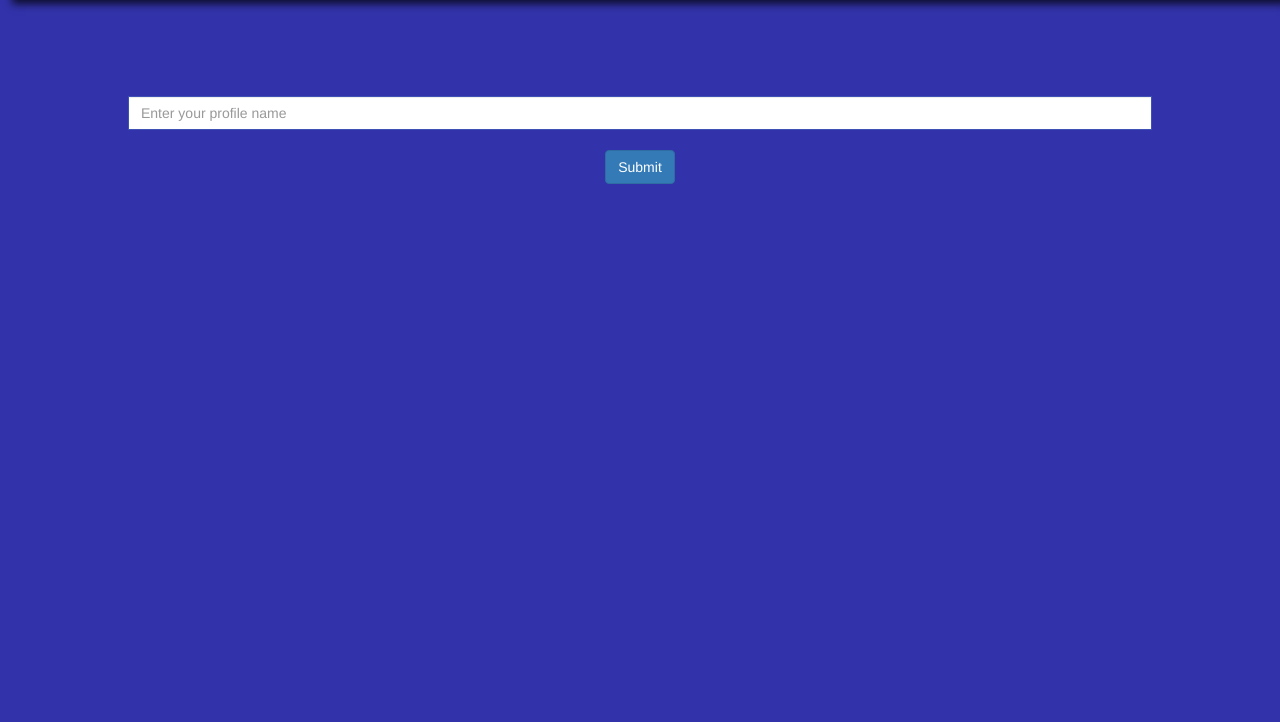
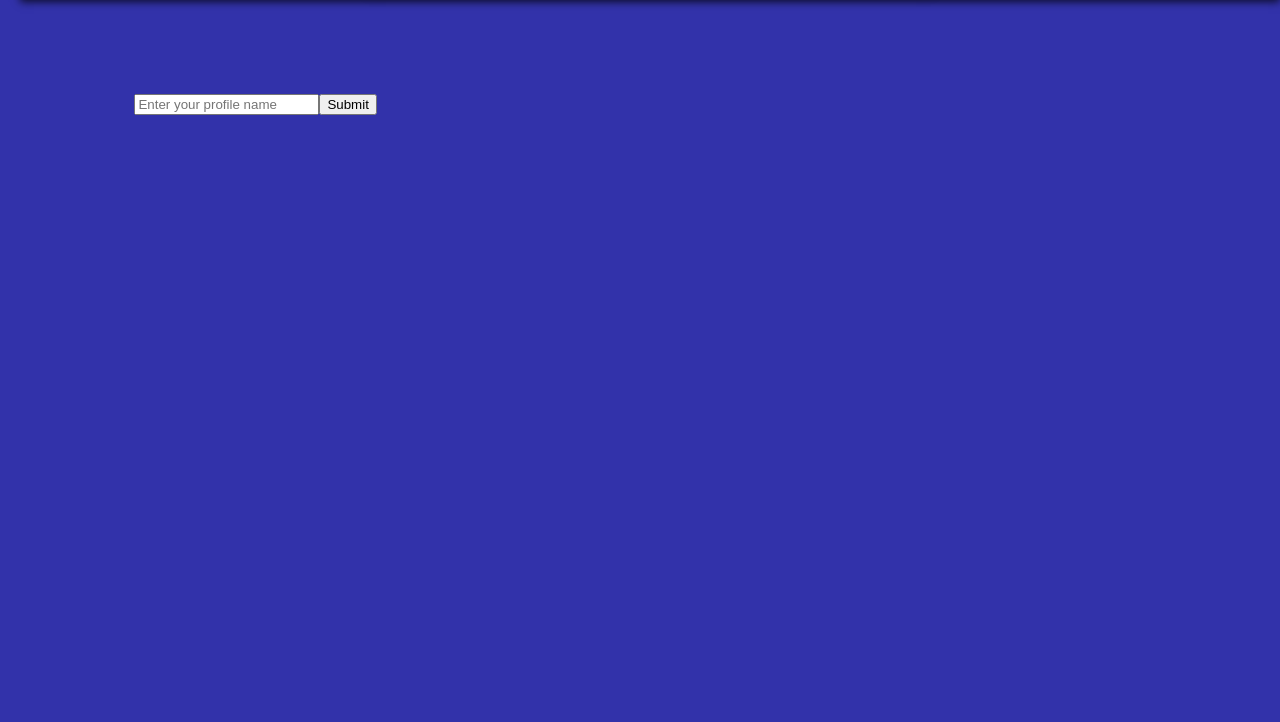
Before and after one commit to J8298c/github_card, a React app: page / in a window 1280 px wide. Shown: the part 78-800 px from the top of the page. Built offline with nearby package versions, Linux system fonts and the light colour scheme; a web font is replaced by a local one.

Commit message:
removing bootstrap and cleaned up bootstrap code

```diff
--- a/css/style.css
+++ b/css/style.css
@@ -5,6 +5,10 @@ html {
     background-color: #3232AA;
     height: 100%;
     width: 100%;
+}
+a{
+    text-decoration: none;
+    color: lightgray;
 }
 #header {
     display: block;
--- a/index.html
+++ b/index.html
@@ -4,7 +4,6 @@
       <meta name="viewport" content="width=device-width, initial-scale=1">
         <title>Github Card</title>
         <link href="https://fonts.googleapis.com/css?family=Londrina+Outline" rel="stylesheet">
-       <link rel="stylesheet" href="https://maxcdn.bootstrapcdn.com/bootstrap/latest/css/bootstrap.min.css">
         <link rel="stylesheet" href="./css/style.css">
     </head>
     <body>
--- a/js/components/appcontainer.js
+++ b/js/components/appcontainer.js
@@ -69,6 +69,4 @@ const mapStateToProps = (state) => ({
 function mapDispatchToProps(dispatch){
     return bindActionCreators({fetchingUser}, dispatch)
 }
-
-
 export default connect(mapStateToProps, mapDispatchToProps)(AppContainer);
--- a/js/components/search.js
+++ b/js/components/search.js
@@ -1,19 +1,12 @@
 import React from 'react';
-import { FormGroup, FormControl, InputGroup, Glyphicon, Button} from 'react-bootstrap';
-import tapOrClick from 'react-tap-or-click';
-
 export default function Search(props){
     return(
         <div>
-        <form onSubmit={props.onSubmit}>
-        <FormGroup id="search" className="search-form" onSubmit={props.onSubmit}>
-            <InputGroup>
-            <FormControl className="search-input" type="text" placeholder="Enter your profile name" value={props.username}  onChange={props.onChange}
+        <form id="search" className="search-form" onSubmit={props.onSubmit}>
+            <input className="search-input" type="text" placeholder="Enter your profile name" value={props.username}  onChange={props.onChange}
                    onKeyPress={props.enterKey}
             />
-            </InputGroup>
-            <Button bsStyle="primary" className="search-submit" tapOrClick={props.onSubmit} onClick={props.onSubmit}>Submit</Button>
-        </FormGroup>
+            <button className="search-submit" onClick={props.onSubmit}>Submit</button>
         </form>
         </div>
     )
--- a/package.json
+++ b/package.json
@@ -14,7 +14,6 @@
   "dependencies": {
     "chai": "^3.5.0",
     "react": "^15.4.2",
-    "react-bootstrap": "^0.30.8",
     "react-dom": "^15.4.2",
     "react-redux": "^5.0.3",
     "react-router": "^3.0.2",
```
Also changed, not shown: 2 other files.
